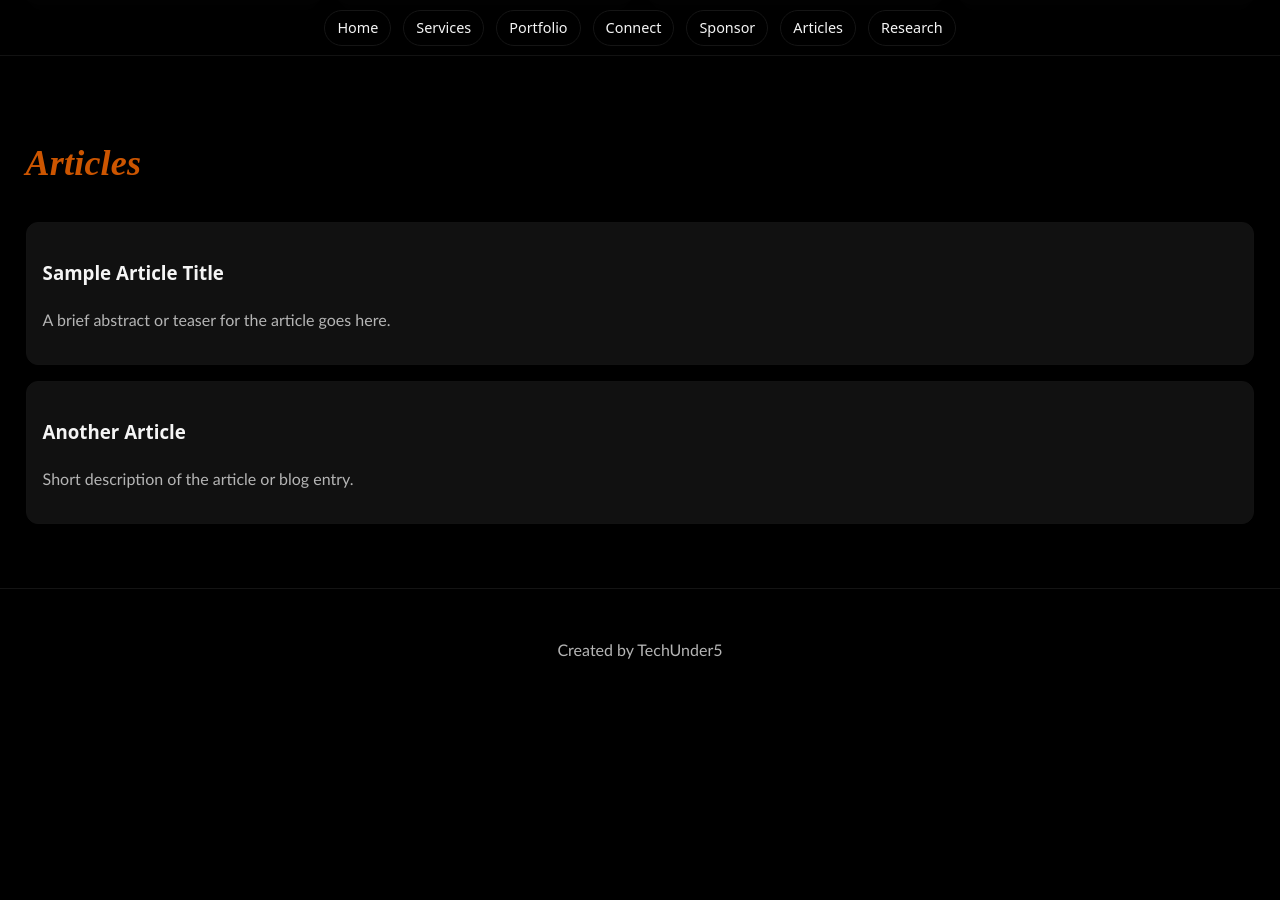
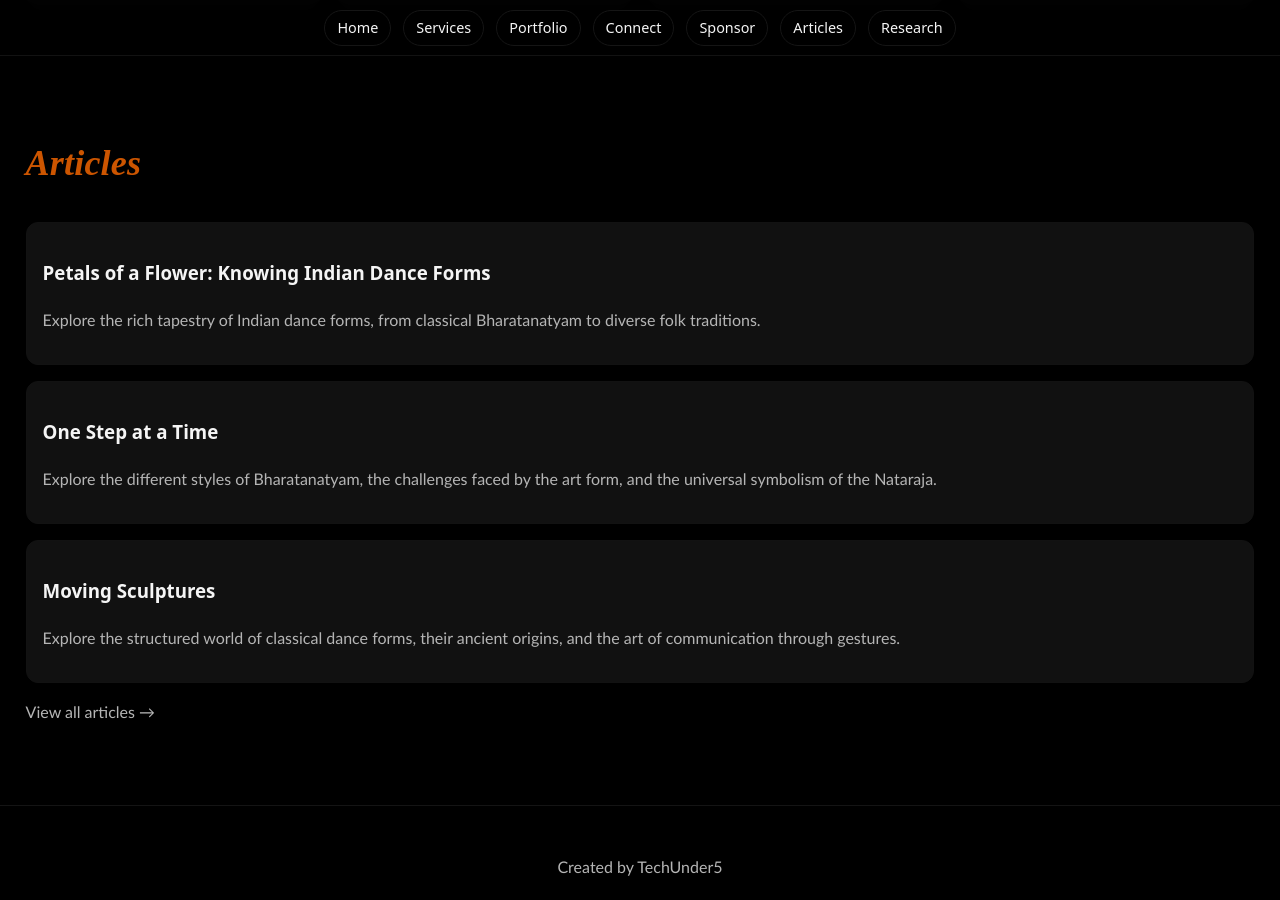
Before and after one commit to techunderfive/Bharatnatyam-Srs, a Jekyll site: the page built from index.html, in a window 1280 px wide and 900 px high, scrolled down 2217 px. Built offline with Jekyll 4.4.1, drawn with Linux system fonts in a browser that asks for light colours; some web fonts are replaced; before the commit the page ends 2928 px from its top, so only the background shows below that.

Commit message:
Adding Articles to the website

```diff
--- a/_layouts/default.html
+++ b/_layouts/default.html
@@ -19,7 +19,7 @@
         <a href="{{ '/portfolio/' | relative_url }}">Portfolio</a>
         <a href="{{ '/connect/' | relative_url }}">Connect</a>
         <a href="{{ '/sponsor/' | relative_url }}">Sponsor</a>
-        <a href="{{ '/#articles' | relative_url }}">Articles</a>
+        <a href="{{ '/articles/' | relative_url }}">Articles</a>
         <a href="{{ '/research/' | relative_url }}">Research</a>
       </div>
     </nav>
--- a/index.html
+++ b/index.html
@@ -96,16 +96,23 @@
     <ul class="posts">
       <li>
         <article>
-          <h3><a href="#">Sample Article Title</a></h3>
-          <p class="muted">A brief abstract or teaser for the article goes here.</p>
+          <h3><a href="articles/article-1/">Petals of a Flower: Knowing Indian Dance Forms</a></h3>
+          <p class="muted">Explore the rich tapestry of Indian dance forms, from classical Bharatanatyam to diverse folk traditions.</p>
         </article>
       </li>
       <li>
         <article>
-          <h3><a href="#">Another Article</a></h3>
-          <p class="muted">Short description of the article or blog entry.</p>
+          <h3><a href="articles/article-2/">One Step at a Time</a></h3>
+          <p class="muted">Explore the different styles of Bharatanatyam, the challenges faced by the art form, and the universal symbolism of the Nataraja.</p>
+        </article>
+      </li>
+      <li>
+        <article>
+          <h3><a href="articles/article-3/">Moving Sculptures</a></h3>
+          <p class="muted">Explore the structured world of classical dance forms, their ancient origins, and the art of communication through gestures.</p>
         </article>
       </li>
     </ul>
+    <p><a href="articles/" class="muted">View all articles →</a></p>
   </div>
 </section>
```
Also changed, not shown: articles/article-1/index.html (added, +48 -0 lines), articles/article-2/index.html (added, +43 -0 lines), articles/article-3/index.html (added, +58 -0 lines), articles/index.html (added, +49 -0 lines), assets/images/Art1a.jpeg (added), assets/images/Art2a.jpeg (added), assets/images/Art3a.jpeg (added).
